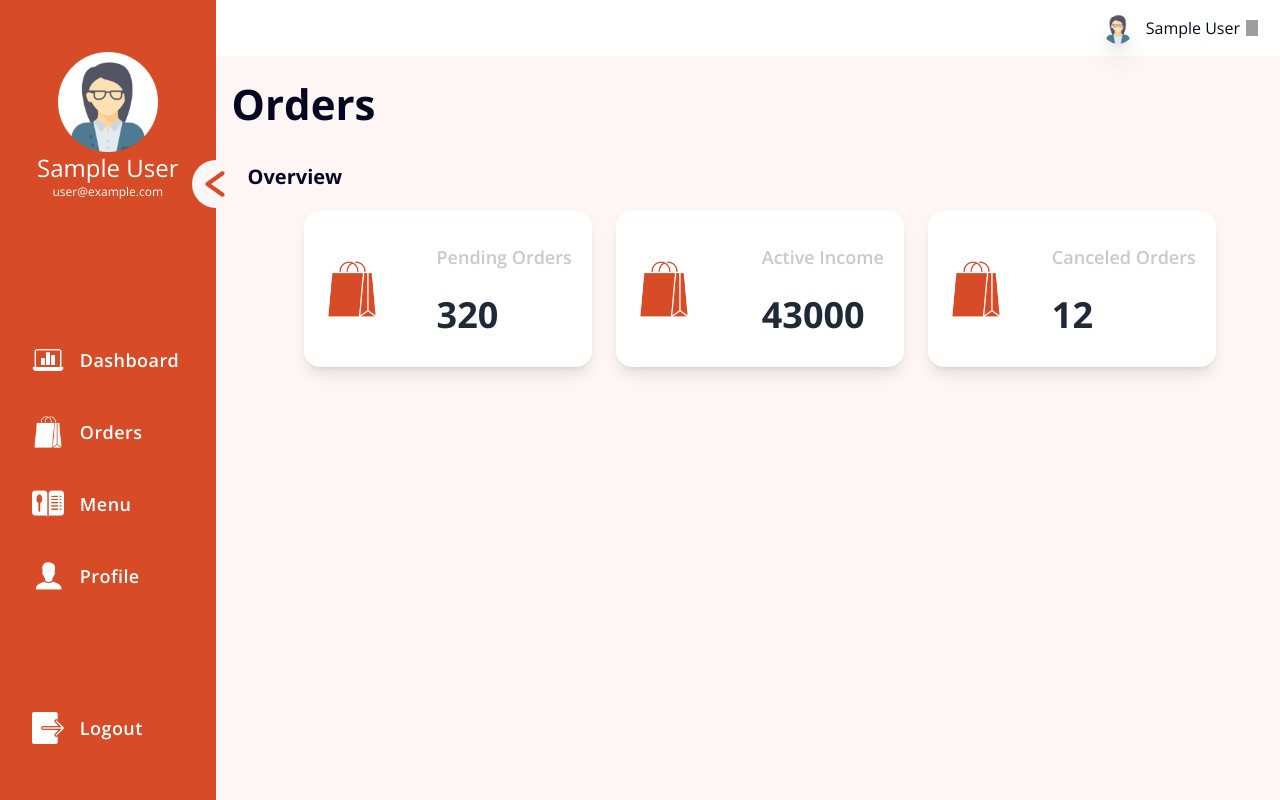
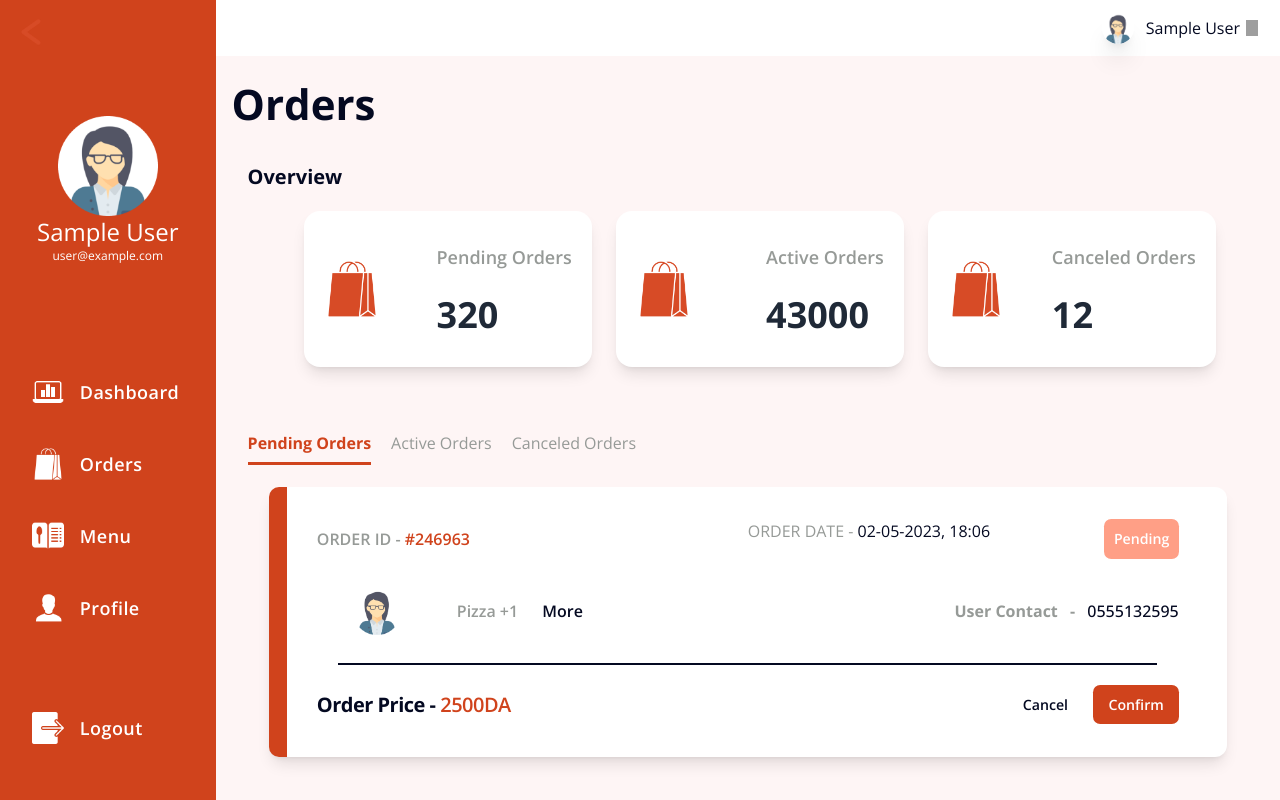
Before and after one commit to ilyesomrimoh/Restaurent-Project, a React (Create React App) app: page /dashboard/orders in a window 1280 px wide. Built offline with nearby package versions, Linux system fonts and the light colour scheme; no server answers; sample sign-in values are in the browser's storage; grey boxes are pictures that could not be loaded.

Commit message:
Added orders page and it's components

```diff
--- a/src/App.css
+++ b/src/App.css
@@ -621,3 +621,49 @@ hr {
 .btn2:hover span {
   transform: translateX(0);
 }
+
+
+.order-card::after{
+  content: "";
+  position: absolute;
+  top: 0;
+  left: 0;
+
+  width: 18px;
+  height: 100%;
+  border-radius: 10px 0 0 10px;
+}
+
+.order-card-pending::after{
+  background-color: var(--primary-color);
+}
+.tab {
+  cursor: pointer;
+  color: var(--gray-color);
+  transition: all ease-in-out 350ms;
+  position: relative;
+}
+.tab::after{
+  content: "";
+  position: absolute;
+  bottom: -10px;
+  left: 0;
+  width: 0;
+  height: 3px;
+  background-color: transparent;
+  transition: all ease-in-out 350ms;
+}
+.tab.active-tab, .tab:hover {
+  color: var(--primary-color);
+  font-weight: 700;
+  position: relative;
+}
+.tab:hover::after {
+  width: 100%;
+  background-color: var(--primary-color);
+}
+
+.tab.active-tab:after {
+  width: 100%;
+  background-color: var(--primary-color);
+}
--- a/src/Views/Dashboard.jsx
+++ b/src/Views/Dashboard.jsx
@@ -6,6 +6,7 @@ import Sidebar from '../components/Dashboard/Sidebar';
 
 const Dashboard = () => {
     const navigate = useNavigate();
+
     useEffect(() => {
         const unsubscribe = onAuthStateChanged(auth,(user) => {
           if (!user) {
@@ -17,7 +18,7 @@ const Dashboard = () => {
   return (
      <div className='flex h-screen bg-[var(--serve-section-color)]'>
       <Sidebar/>
-      < Outlet />
+      < Outlet/>
 
 
     </div>
--- a/src/components/Dashboard/Analytics.jsx
+++ b/src/components/Dashboard/Analytics.jsx
@@ -4,7 +4,7 @@ import NavBar from './NavBar'
 import RecentComment from './RecentComment'
 const Analytics = () => {
   return (
-    <div className=' w-full'>
+    <div className='w-full overflow-scroll'>
       < NavBar />
       <h2 className='font-bold m-4 mb-7'>Dashboard</h2>
       <h3 className='text-xl font-bold ml-8  mb-5'>Overview</h3>
--- a/src/components/Dashboard/NavBar.jsx
+++ b/src/components/Dashboard/NavBar.jsx
@@ -3,7 +3,7 @@ import UserNav from './UserNav'
 
 const NavBar = () => {
   return (
-    <div className='w-full p-5 bg-white h-14 flex justify-between items-center'>
+    <div className='w-full p-5 bg-white h-14 flex justify-between items-center sticky top-0'>
         <div></div>
       < UserNav img="/images/icons/avatar.png" />
     </div>
--- /dev/null
+++ b/src/components/Dashboard/OrderBtn.jsx
@@ -0,0 +1,25 @@
+import React from 'react'
+
+function OrderBtn({text , colorVar , bgColorVar ,px, py}) {
+    const styles = {
+        backgroundColor: `var(${bgColorVar})`,
+        color: `var(${colorVar})`,
+        padding: '0.59rem',
+        paddingTop: `${py === null ? '0.59rem' : py}`,
+        paddingBottom: `${py === null ? '0.59rem' : py}`,
+        paddingLeft: `${px === null ? '1.125rem' : px}`,
+        paddingRight: `${px === null ? '1.125rem' : px}`,
+        textAlign: 'center',
+        fontSize: '0.88543rem',
+        borderRadius: '0.45rem',
+        width: 'fit-content',
+
+      };
+  return (
+    <div style={styles} className='font-semibold cursor-pointer'>
+        {text}
+    </div>
+  )
+}
+
+export default OrderBtn
--- /dev/null
+++ b/src/components/Dashboard/OrderCard.jsx
@@ -0,0 +1,40 @@
+import OrderBtn from './OrderBtn'
+function OrderCard({OrderId , items , OrderPrice , status , OrderDate , OderTime , Address , UserPhone  , Name}) {
+
+  return (
+    <div className={`order-card order-card-${status.toLowerCase()} relative flex flex-col w-[90%] px-12 justify-center py-8 rounded-xl bg-white shadow-lg`}>
+        <div className="info flex justify-between items-center">
+            <p className='text-[var(--gray-color)] font-semibold'>ORDER ID - <span className='text-[var(--primary-color)]'>#{OrderId}</span></p>
+            <div className='details flex justify-between items-start basis-2/4'>
+                <p className='text-[var(--gray-color)]'>ORDER DATE - <span className='text-[var(--font-color)]'>{OrderDate}, {OderTime}</span></p>
+                <OrderBtn text="Pending" colorVar={"--white-color"} bgColorVar={"--primary-ghost"}/>
+
+            </div>
+        </div>
+        <div className="items flex justify-between items-center mt-7">
+            <div className="firstPart flex justify-start gap-14 items-center basis-2/5">
+                <div className="imgs rounded-full w-12 ml-9">
+                    <img className='w-full'  src={items[0].img} alt="order" />
+                </div>
+                <div>
+                    <p className='text-[var(--gray-color)] font-semibold'>{items[0].name} +{items.length} <span className='text-[var(--font-color)] font-semibold ml-5 cursor-pointer'> More</span></p>
+                </div>
+
+            </div>
+            <div className="secondPart">
+                <p className='text-[var(--gray-color)] font-bold'>User Contact <span className='mx-2'>-</span> <span className=' text-[var(--font-color)] font-medium'>{UserPhone}</span></p>
+            </div>
+        </div>
+        <div className="linee m-auto w-[95%] h-[1.5px] mt-7 mb-5  bg-[var(--font-color)]"></div>
+        <div className="price-btns flex justify-between   items-center">
+            <p className='text-[var(--font-color)] tracking-tight font-bold text-xl'>Order Price - <span className='text-[var(--primary-color)] font-semibold'>{OrderPrice}</span></p>
+            <div className='flex justify-center items-center gap-4'>
+                <OrderBtn text="Cancel" colorVar={"--font-color"} bgColorVar={"--white-color"}/>
+                <OrderBtn text="Confirm" colorVar={"--white-color"} bgColorVar={"--primary-color"} px={"15px"} py={"9px"}/>
+            </div>
+        </div>
+    </div>
+  )
+}
+
+export default OrderCard
--- a/src/components/Dashboard/Orders.jsx
+++ b/src/components/Dashboard/Orders.jsx
@@ -1,8 +1,9 @@
 import React from 'react'
 import OverviewCard from './OverviewCard'
 import NavBar from './NavBar'
-
+import OrderCard from './OrderCard'
 const Orders = () => {
+  const itms = [{"img":"/images/icons/avatar.png","name":"Pizza"}]
   return (
     <div className='w-full'>
       < NavBar />
@@ -10,8 +11,16 @@ const Orders = () => {
       <h3 className='text-xl font-bold ml-8  mb-5'>Overview</h3>
      <div className="flex gap-6 w-fit mr-auto ml-auto flex-wrap pl-6 mb-16">
      <OverviewCard title="Pending Orders" content="320"  />
-      <OverviewCard title="Active Income" content="43000"  />
-      <OverviewCard title="Canceled Orders" content="12 "  />
+      <OverviewCard title="Active Orders" content="43000"  />
+      <OverviewCard title="Canceled Orders" content="12"  />
+     </div>
+     <div className="tabs flex justify-start items-center gap-5 ml-8 mb-8">
+        <div className="tab active-tab">Pending Orders</div>
+        <div className="tab">Active Orders</div>
+        <div className="tab">Canceled Orders</div>
+     </div>
+     <div className="orders flex flex-col items-center justify-start">
+        <OrderCard OrderId={"246963"} OrderDate={"02-05-2023"} OderTime={"18:06"} status={"pending"} items={itms} OrderPrice={"2500DA"} UserPhone={"0555132595"}/>
      </div>
     </div>
   )
--- a/src/components/Dashboard/Sidebar.jsx
+++ b/src/components/Dashboard/Sidebar.jsx
@@ -5,20 +5,19 @@ import { UserContext } from '../../contexts/UserContext';
 import SideBarBtn from './SideBarBtn'
 function Sidebar() {
     const {user} = useContext(UserContext);
+
+    const {logOut } = useContext(UserContext);
     const [open, setOpen] = useState(true);
     const handleOpen = () => {
-
         setOpen(!open)
     }
-    const {logOut } = useContext(UserContext);
-
   return (
     //tailwind class to make a sidebar container
-    <div id='sidebar' className={`${open ? 'w-64' : 'w-20'} transitio-all delay-150 relative bg-[var(--primary-color)] text-white p-2  flex flex-col justify-between`}>
-        <div onClick={()=> handleOpen()} className='absolute p-2 cursor-pointer w-12 right-0 translate-x-2/4 rounded-[50%] bg-[var(--serve-section-color)] top-40'>
+    <div id='sidebar' className={`${open ? 'w-64' : 'w-20'} sticky top-0 transitio-all duration-150  bg-[var(--primary-color)] text-white p-2  flex flex-col justify-between`}>
+        <div onClick={()=> handleOpen()} className='p-2 cursor-pointer w-12  rounded-[50%]'>
             <img src={`${open ? '/images/icons/less-than.png' : '/images/icons/more-than.png'}`} alt="close open icon" />
         </div>
-        <div className='profile mt-11'>
+        <div className='profile mt-12'>
             <div className={`prof-img m-auto ${open ? 'w-[100px]' : 'w-[50px]'}`}>
                 <img  src="/images/icons/avatar.png" className="w-full" alt="" />
             </div>
--- a/src/components/Dashboard/UserNav.jsx
+++ b/src/components/Dashboard/UserNav.jsx
@@ -1,6 +1,7 @@
 import React, { useContext } from 'react';
 import { useState } from 'react';
 import { UserContext } from '../../contexts/UserContext';
+import { Link } from 'react-router-dom';
 const UserNav = ({img }) => {
 
   const [showMenu, setShowMenu] = useState(false);
@@ -16,13 +17,15 @@ const UserNav = ({img }) => {
         <img className=' arrow w-4 -rotate-90   left-1' src="./images/icons/icons8-less-than-100 (2).png" alt=""   />
        </div>
        {showMenu && (
-        <div className="absolute z-10 w-52 p-4 mt-2 bg-white shadow-xl top-10 right-3">
+        <div className="absolute z-10 w-64 p-4 mt-2 bg-white shadow-xl top-10 right-3">
           <p className='font-semibold text-[var(--gray-color)] '>Welcome, {user && user.displayName}</p>
           <div className='w-40 ml-auto mt-2 mb-2 mr-auto h-[1px] bg-[var(--gray-color)]'></div>
+            <Link to="/dashboard/profile" >
           <div className='flex justify-start gap-2 items-center pt-2 pb-2'>
             <img className='w-7' src="/images/icons/icons8-male-user-100 (1).png" alt="" />
             <p className=''> Profile</p>
           </div>
+            </Link>
           <div className='flex justify-start gap-2 items-center pt-2 pb-2 cursor-pointer ' onClick={()=> {logOut()}}>
             <img className='w-7 pl-1' src="/images/icons/icons8-logout-100 (2).png" alt="" />
             <p className=''> Logout</p>
--- a/src/index.css
+++ b/src/index.css
@@ -12,7 +12,9 @@
 }
 :root{
     --font-color: #040921;
-    --primary-color:#D74B26;
+    /* --primary-color:#D74B26; */
+    --primary-ghost: #FF9F86;
+    --primary-color:#d0431c ;
     --white-color:#FFFFFF;
     --black-color:#0b0a0b;
     --success-color: #26E134;
@@ -20,7 +22,7 @@
     --danger-color: #BA2417;
     --info-color :#246FBA;
     --serve-section-color:#FEF5F5;
-    --gray-color:#CAC8C8;
+    --gray-color:#969A97;
 }
 
 body {
```
